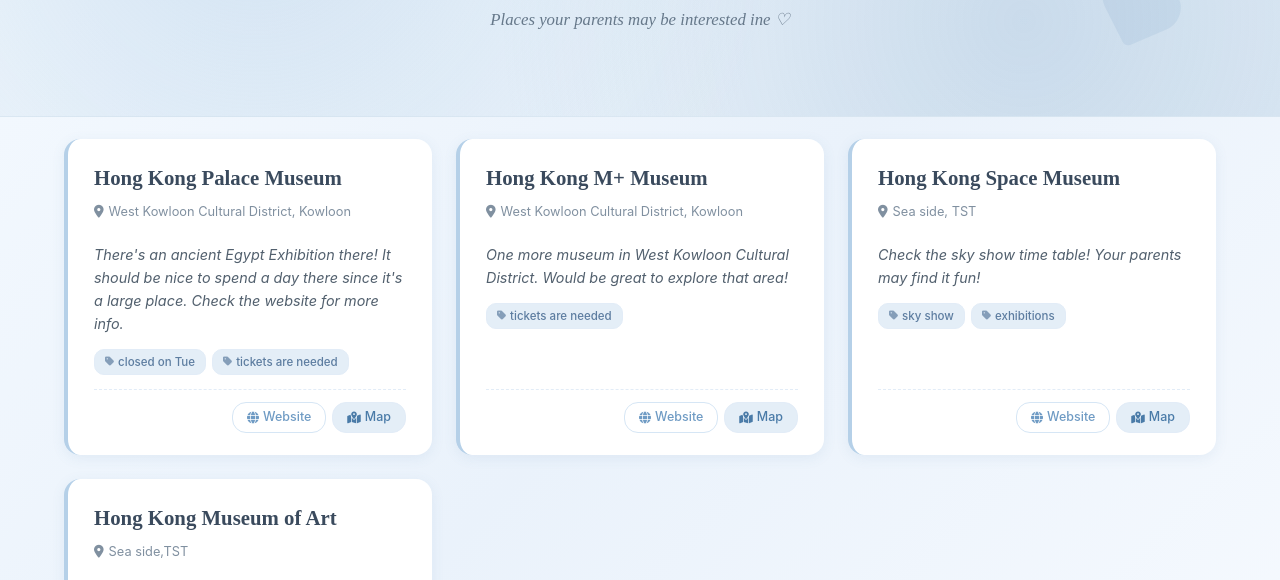
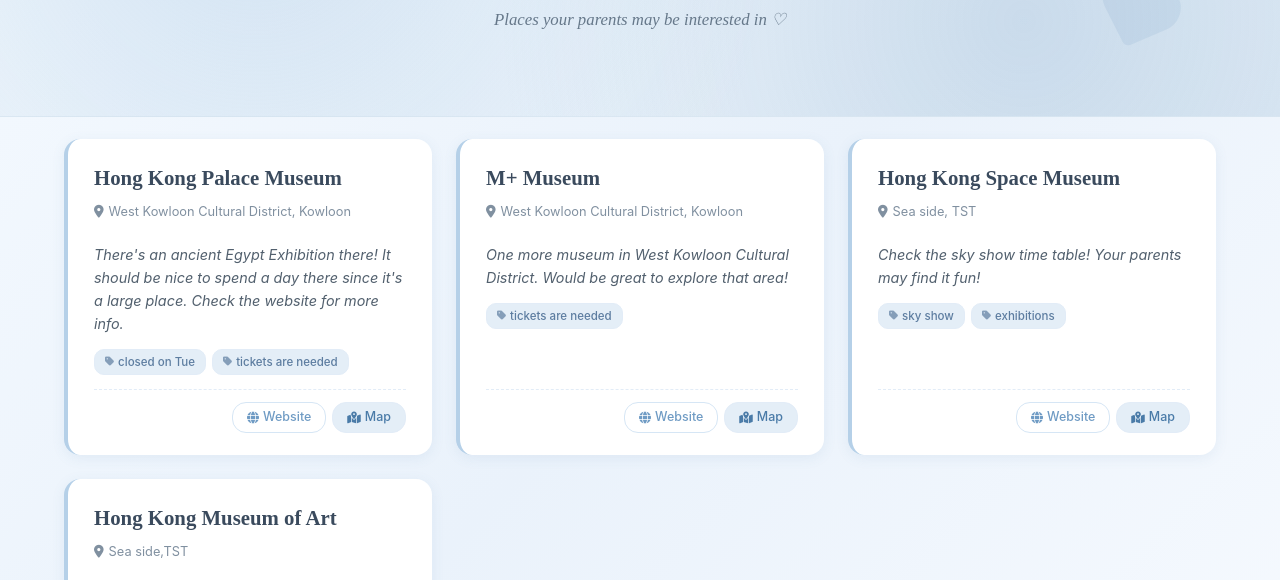
Before and after one commit to cathyc61/restaurant-recommendations, a website: page placestogo.html in a window 1280 px wide. Shown: the part 201-781 px from the top of the page. Drawn offline with Linux system fonts and the light colour scheme.

Commit message:
Update placestogo.html

```diff
--- a/placestogo.html
+++ b/placestogo.html
@@ -43,7 +43,7 @@
   <section class="hero places-hero" id="hero">
   <div class="hero-logo"><i class="fa-solid fa-heart"></i></div>
   <h1>Places to Go</h1>
-  <p class="tagline">Places your parents may be interested ine ♡</p>
+  <p class="tagline">Places your parents may be interested in ♡</p>
 </section>
 
 
@@ -83,7 +83,7 @@
 
     <article class="restaurant-card card--align-right">
       <div class="card-header">
-        <div class="restaurant-name">Hong Kong M+ Museum</div>
+        <div class="restaurant-name">M+ Museum</div>
       </div>
       <div class="card-meta">
         <span><i class="fa-solid fa-location-dot"></i> West Kowloon Cultural District, Kowloon</span>
```
